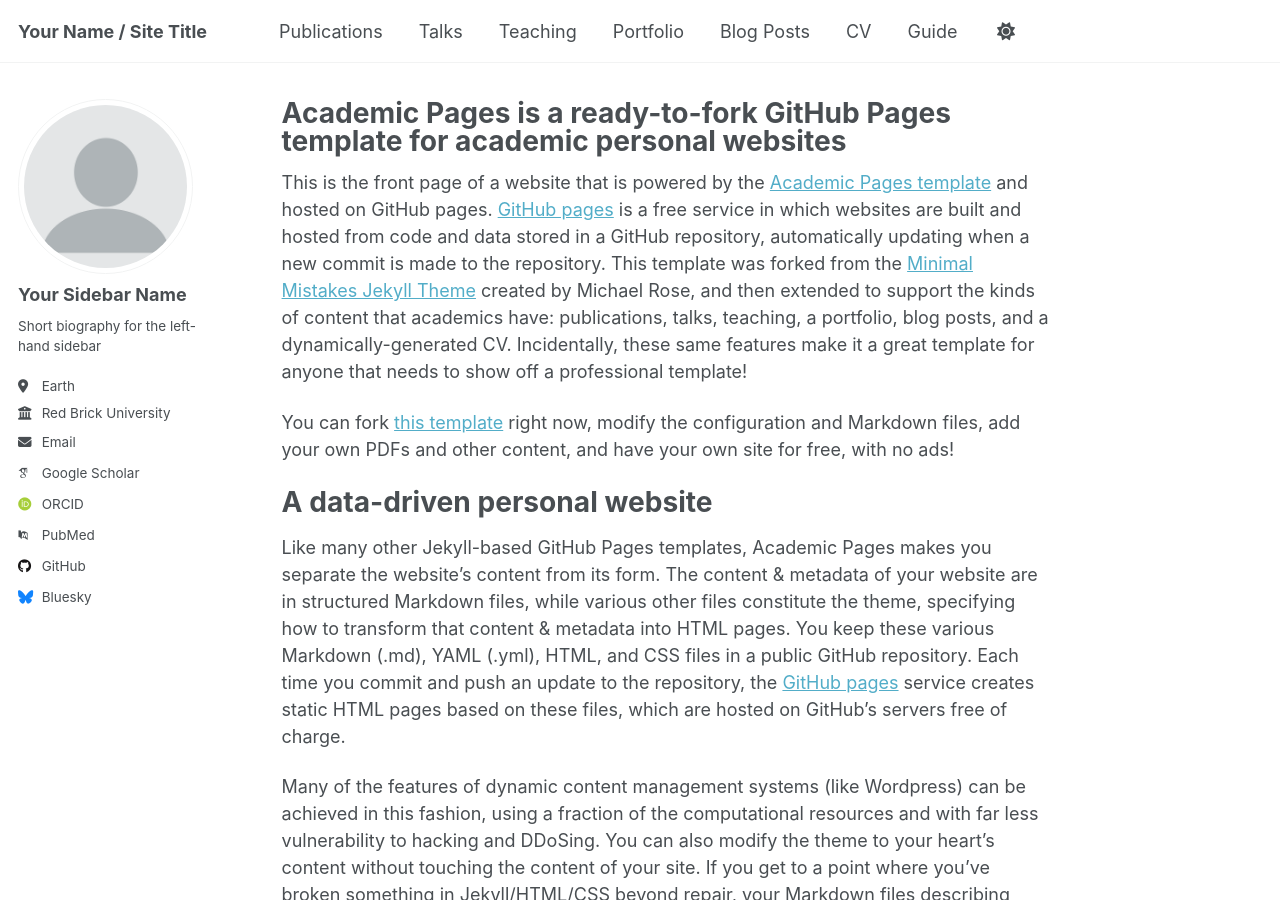
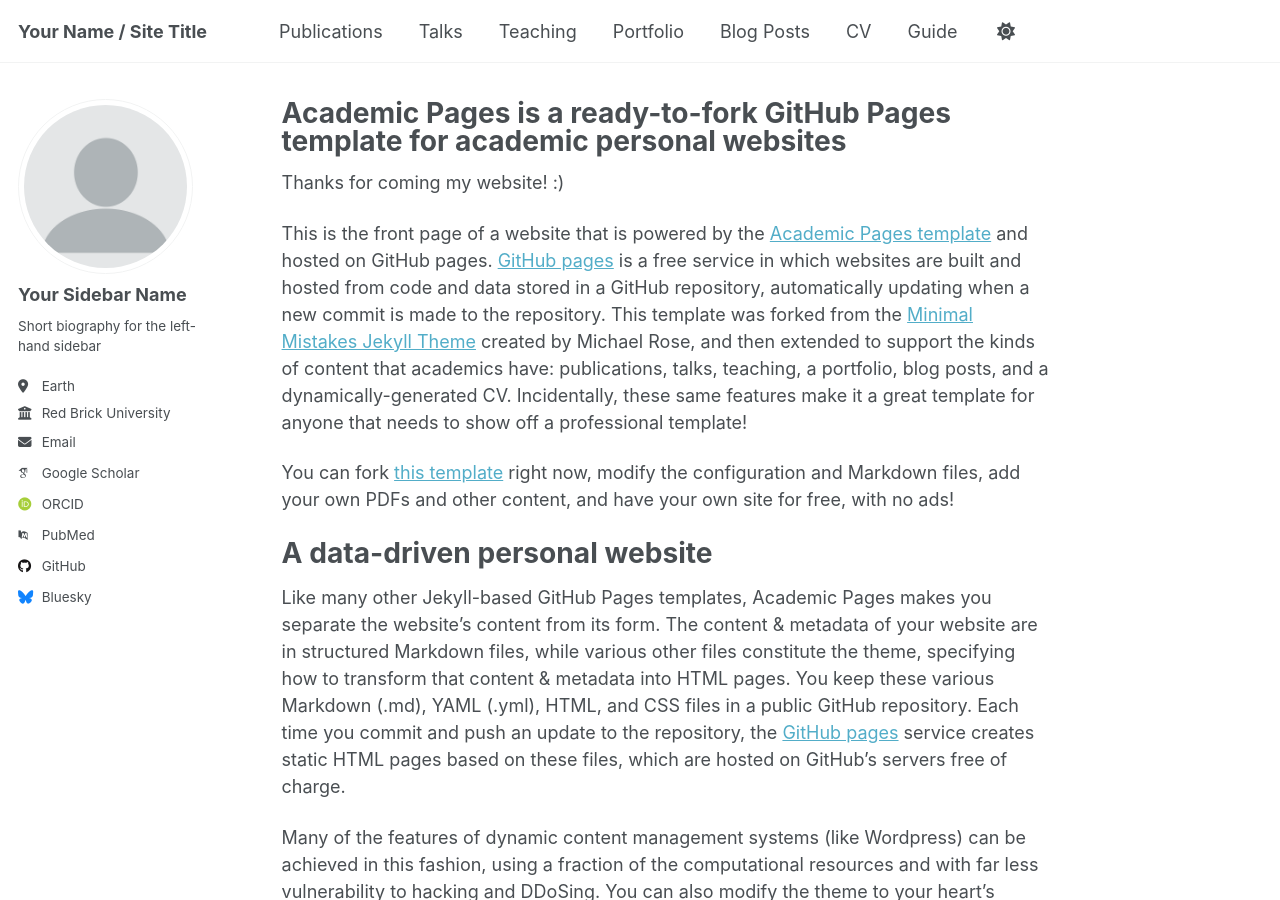
Before and after one commit to comp1121test/comp1121test.github.io, a Jekyll site: the page built from _pages/about.md, in a window 1280 px wide and 900 px high. Built offline with Jekyll 4.4.1, drawn with Linux system fonts in a browser that asks for light colours; some web fonts are replaced; a script that is not in the unit is left out.

Commit message:
Update about.md

```diff
--- a/_pages/about.md
+++ b/_pages/about.md
@@ -6,6 +6,8 @@ redirect_from:
   - /about/
   - /about.html
 ---
+
+Thanks for coming my website! :)
 
 This is the front page of a website that is powered by the [Academic Pages template](https://github.com/academicpages/academicpages.github.io) and hosted on GitHub pages. [GitHub pages](https://pages.github.com) is a free service in which websites are built and hosted from code and data stored in a GitHub repository, automatically updating when a new commit is made to the repository. This template was forked from the [Minimal Mistakes Jekyll Theme](https://mmistakes.github.io/minimal-mistakes/) created by Michael Rose, and then extended to support the kinds of content that academics have: publications, talks, teaching, a portfolio, blog posts, and a dynamically-generated CV. Incidentally, these same features make it a great template for anyone that needs to show off a professional template!
 
```
